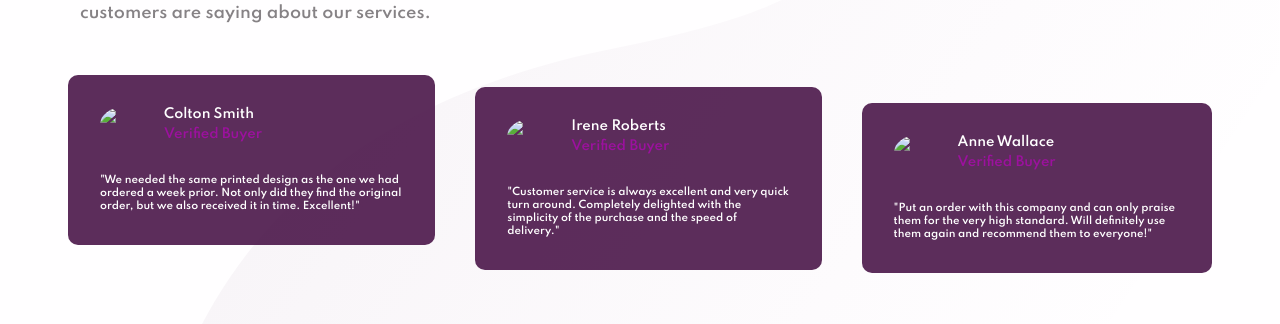
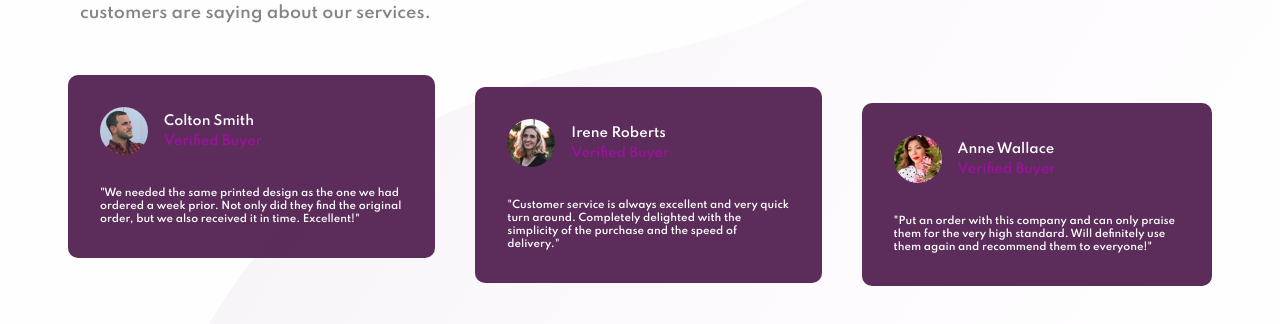
Before and after one commit to MRWOLVEY/socialproof, a plain HTML site: page index.html in a window 1280 px wide. Shown: the part 386-710 px from the top of the page. Drawn offline with Linux system fonts and the light colour scheme; the site is published under a folder, as on GitHub Pages, so addresses that start at the root find nothing.

Commit message:
Update index.html

```diff
--- a/index.html
+++ b/index.html
@@ -122,7 +122,7 @@
   <div class="cards">
     <div class="card">
       <div class="tag">
-        <img src="/images/image-colton.jpg">
+        <img src="images/image-colton.jpg">
         <div class="info">
           <p style="color: white; font-weight: bold;">Colton Smith</p>
           <p style="color:#9c119e; margin-top: 5px;">Verified Buyer</p>
@@ -134,7 +134,7 @@
     </div>
     <div class="card" id="irene">
       <div class="tag">
-        <img src="/images/image-irene.jpg">
+        <img src="images/image-irene.jpg">
         <div class="info">
           <p style="color: white; font-weight: bold;">Irene Roberts</p>
           <p style="color:#9c119e; margin-top: 5px;">Verified Buyer</p>
@@ -145,7 +145,7 @@
     </div>
     <div class="card" id="anne">
       <div class="tag">
-        <img src="/images/image-anne.jpg">
+        <img src="images/image-anne.jpg">
         <div class="info">
           <p style="color: white; font-weight: bold;">Anne Wallace </p>
           <p style="color:#9c119e; margin-top: 5px;">Verified Buyer</p>
```
